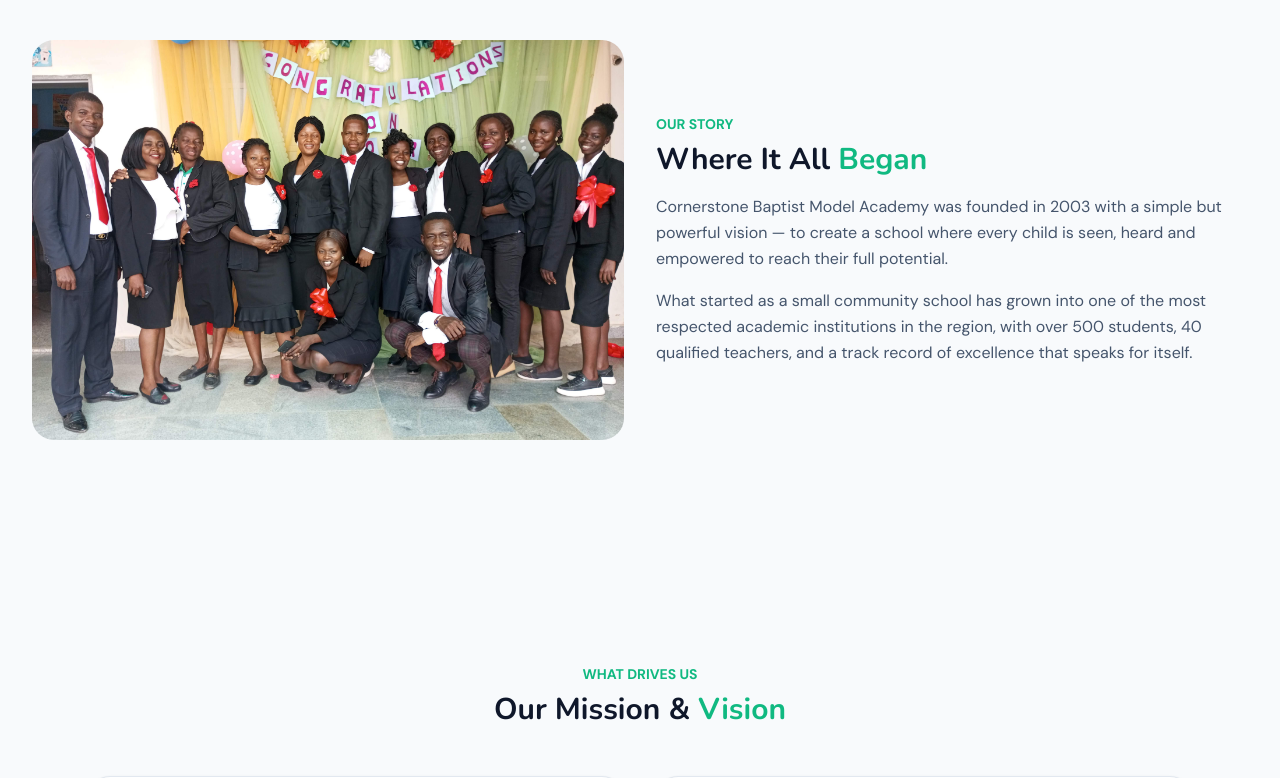
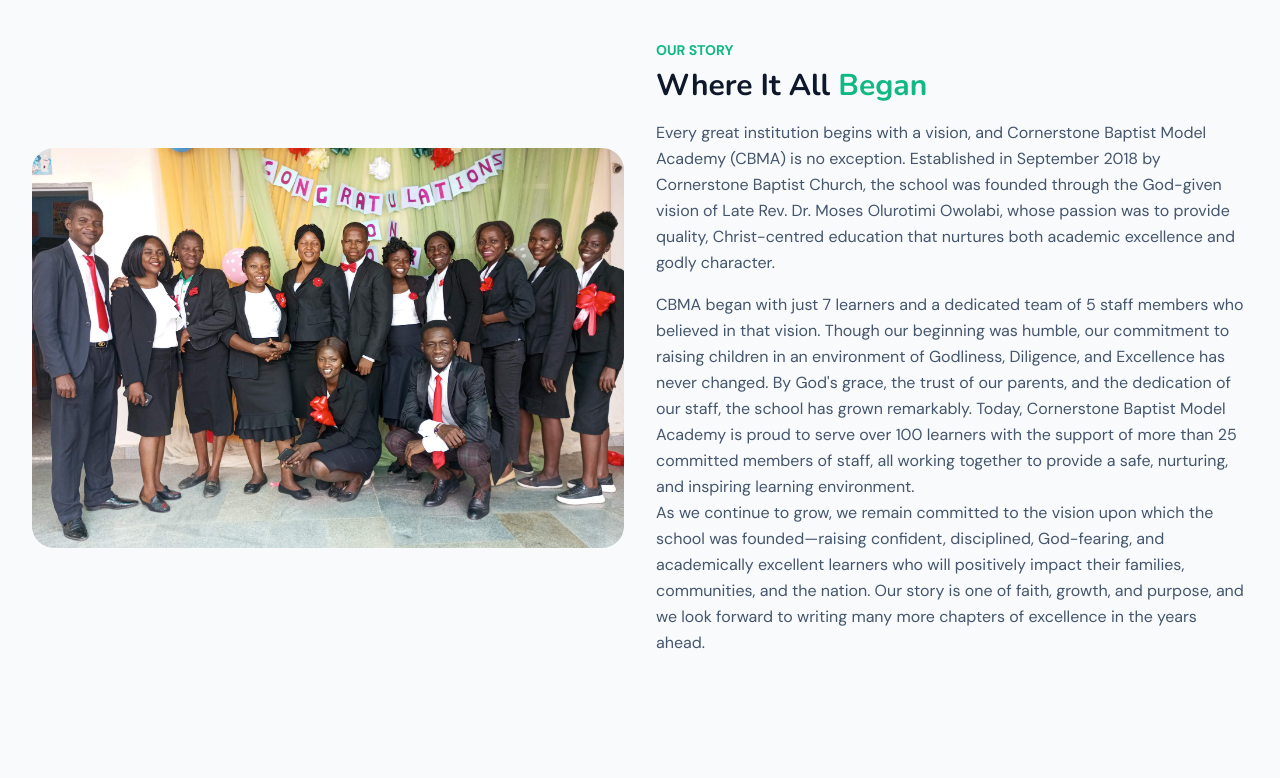
Before and after one commit to SamuelProgrammingBest/CBMA-School-Website, a Next.js app: page /about in a window 1280 px wide. Shown: the part 540-1318 px from the top of the page. Built offline with nearby package versions, Linux system fonts and the light colour scheme.

Commit message:
Updated school Story and am DONE!!!!

```diff
--- a/components/Footer.tsx
+++ b/components/Footer.tsx
@@ -35,6 +35,9 @@
             </Link>
             <Link href="https://whatsapp.com/channel/0029VbBkNqI1CYoY01rtF21s" target="_blank">
               <FaWhatsapp className="h-5 w-5 text-emerald-100 hover:text-white transition" />
+            </Link>
+            <Link href="https://youtube.com/@cornerstonebaptistmodelacademy?si=nP7WTEiFmlq6HVPy" target="_blank">
+              <FaYoutube className="h-5 w-5 text-emerald-100 hover:text-white transition" />
             </Link>
           </div>
         </div>
--- a/components/aboutPageParts/SchoolStory.tsx
+++ b/components/aboutPageParts/SchoolStory.tsx
@@ -18,15 +18,31 @@
           Where It All <span className="text-primary">Began</span>
         </h2>
         <p className="mb-4 text-[16px] leading-relaxed text-slate-600">
-          Cornerstone Baptist Model Academy was founded in 2003 with a simple
-          but powerful vision — to create a school where every child is seen,
-          heard and empowered to reach their full potential.
+          Every great institution begins with a vision, and Cornerstone Baptist
+          Model Academy (CBMA) is no exception. Established in September 2018 by
+          Cornerstone Baptist Church, the school was founded through the
+          God-given vision of Late Rev. Dr. Moses Olurotimi Owolabi, whose
+          passion was to provide quality, Christ-centred education that nurtures
+          both academic excellence and godly character.
         </p>
         <p className="text-[16px] leading-relaxed text-slate-600">
-          What started as a small community school has grown into one of the
-          most respected academic institutions in the region, with over 500
-          students, 40 qualified teachers, and a track record of excellence that
-          speaks for itself.
+          CBMA began with just 7 learners and a dedicated team of 5 staff
+          members who believed in that vision. Though our beginning was humble,
+          our commitment to raising children in an environment of Godliness,
+          Diligence, and Excellence has never changed. By God's grace, the trust
+          of our parents, and the dedication of our staff, the school has grown
+          remarkably. Today, Cornerstone Baptist Model Academy is proud to serve
+          over 100 learners with the support of more than 25 committed members
+          of staff, all working together to provide a safe, nurturing, and
+          inspiring learning environment.
+        </p>
+        <p className="text-[16px] leading-relaxed text-slate-600">
+          As we continue to grow, we remain committed to the vision upon which
+          the school was founded—raising confident, disciplined, God-fearing,
+          and academically excellent learners who will positively impact their
+          families, communities, and the nation. Our story is one of faith,
+          growth, and purpose, and we look forward to writing many more chapters
+          of excellence in the years ahead.
         </p>
       </div>
     </div>
--- a/components/landingPageParts/HeadMasterMessage.tsx
+++ b/components/landingPageParts/HeadMasterMessage.tsx
@@ -40,7 +40,7 @@
               alt="Head Mistress Image"
               className="aspect-video w-full rounded-md object-cover object-[50%_21.5%] md:w-150"
             />
-            <Link href="https://youtu.be/NfnxLD3lc0M?si=0w82HA32QNzXnz2p">
+            <Link href="https://youtu.be/NfnxLD3lc0M?si=0w82HA32QNzXnz2p" target="_blank">
               <span className="absolute inset-1/2 h-16 w-16 -translate-x-1/2 -translate-y-1/2 transform animate-pulse rounded-full bg-accent p-2">
                 <svg
                   xmlns="http://w3.org"
--- a/components/landingPageParts/StatsCard.tsx
+++ b/components/landingPageParts/StatsCard.tsx
@@ -16,12 +16,12 @@
   let stats = [
     {
       icon: <User2Icon width={50} height={50} />,
-      header: "500+",
+      header: "150+",
       text: "Students",
     },
     {
       icon: <GraduationCap width={50} height={50} />,
-      header: "40+",
+      header: "30+",
       text: "Qualified Teachers",
     },
     {
```
